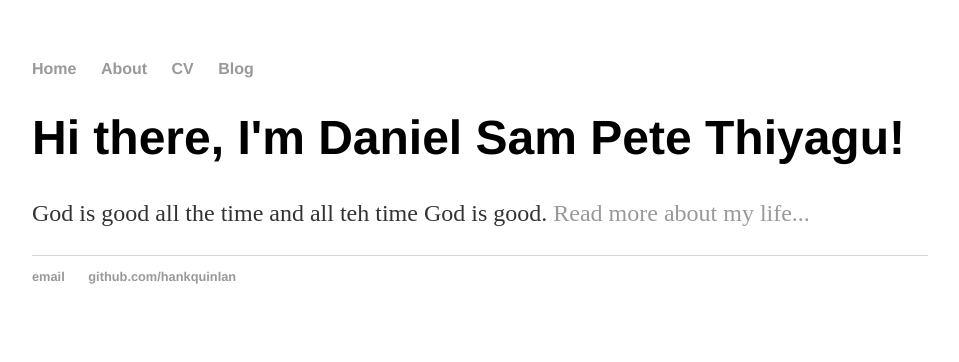
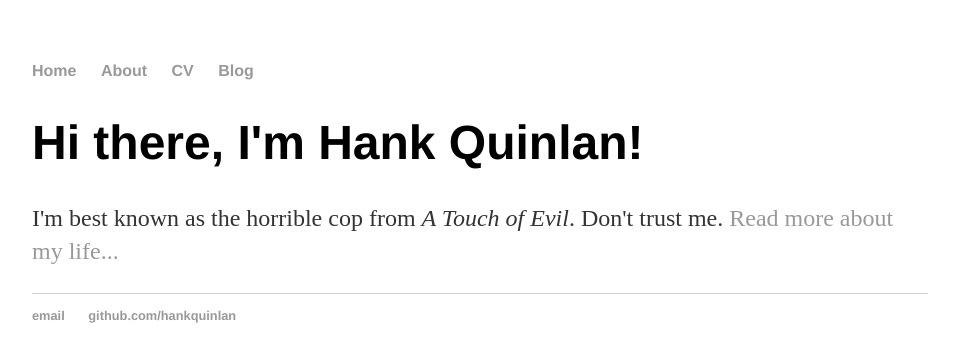
Before and after one commit to danielsampete/danielsampete.github.io, a Jekyll site: the page built from index.html, in a window 1280 px wide. Shown: the top 362 px of the page, without its empty margins (160-1119 px from the left). Built offline with Jekyll 4.4.1, drawn with Linux system fonts in a browser that asks for light colours.

Commit message:
Using guides zip

```diff
--- a/_config.yml
+++ b/_config.yml
@@ -1,2 +1,3 @@
-name: Daniel Sam Pete Thiyagu, God is good all the time and all the time God is good :-)
+name: Hank Quinlan, Horrible Cop
 markdown: kramdown
+permalink: /blog/:year/:month/:day/:title
--- a/_layouts/default.html
+++ b/_layouts/default.html
@@ -2,9 +2,12 @@
 <html>
   <head>
     <title>{{ page.title }}</title>
-			<!-- link to main stylesheet -->
+
     <link rel="stylesheet" type="text/css" href="/css/main.css">
+
   </head>
+
+
   <body>
     <nav>
 <ul>
@@ -18,7 +21,8 @@
 
   {{ content }}
 
-			</div><!-- /.container -->
+</div>
+
   <footer>
    <ul>
    <li><a href="mailto:hankquinlanhub@gmail.com">email</a></li>
@@ -26,4 +30,5 @@
    </ul>
   </footer>
   </body>
+
 </html>
--- a/css/main.css
+++ b/css/main.css
@@ -1,43 +1,29 @@
-body {
-    margin: 60px auto;
-    width: 70%;
-}
-nav ul, footer ul {
-    font-family:'Helvetica', 'Arial', 'Sans-Serif';
-    padding: 0px;
-    list-style: none;
-    font-weight: bold;
-}
-nav ul li, footer ul li {
-    display: inline;
-    margin-right: 20px;
-}
-a {
-    text-decoration: none;
-    color: #999;
-}
-a:hover {
-    text-decoration: underline;
-}
-h1 {
-    font-size: 3em;
-    font-family:'Helvetica', 'Arial', 'Sans-Serif';
-}
-p {
-    font-size: 1.5em;
-    line-height: 1.4em;
-    color: #333;
-}
-footer {
-    border-top: 1px solid #d5d5d5;
-    font-size: .8em;
-}
+body { margin: 60px auto; width: 70%; }
 
-ul.posts {
-    margin: 20px auto 40px;
-    font-size: 1.5em;
-}
+a { text-decoration: none; color: #999; }
+a:hover { text-decoration: underline; }
 
-ul.posts li {
-    list-style: none;
-}
+p, ul { font-size: 1.5em; line-height: 1.4em; color: #333; }
+
+h1, h2, h3, h4 { font-family: 'Helvetica', 'Arial', 'Sans-Serif'; }
+h1 { font-size: 3em;  }
+h2 { font-size: 2.7em; }
+h3 { font-size: 2.3em; }
+h4 { font-size: 1.9em; }
+
+nav ul, footer ul { font-size: 1em; font-family: 'Helvetica', 'Arial', 'Sans-Serif'; padding: 0px; list-style: none; font-weight: bold; }
+nav ul li, footer ul li { display: inline; margin-right: 20px; }
+
+footer { border-top: 1px solid #d5d5d5; font-size: .8em; }
+
+/* Blog */
+ul.posts { margin: 20px auto 40px; font-size: 1.5em; }
+ul.posts li { list-style: none; }
+
+/* CV */
+.cv { margin: 0px 0px 60px; }
+.cv h1 { font-size: 3em; }
+.cv h2 { font-size: 2em; }
+.cv address, .cv .download { font-family: 'Helvetica', 'Arial', 'Sans-Serif'; }
+.cv address, .cv p { font-size: 1.2em; }
+.cv .download { float: right; font-size: .8em; text-transform: uppercase; }
--- a/index.html
+++ b/index.html
@@ -1,8 +1,9 @@
 ---
 layout: default
-title: DSP
+title: Hank Quinlan, Horrible Cop
 ---
-<div class="blurb">
-	<h1>Hi there, I'm Daniel Sam Pete Thiyagu!</h1>
-	<p>God is good all the time and all teh time God is good. <a href="/about">Read more about my life...</a></p>
-</div><!-- /.blurb -->
+
+		<div class="blurb">
+			<h1>Hi there, I'm Hank Quinlan!</h1>
+			<p>I'm best known as the horrible cop from <em>A Touch of Evil</em>. Don't trust me. <a href="/about">Read more about my life...</a></p>
+		</div>
```
Also changed, not shown: _posts/2014-04-30-hank-quinlan-site-launched.md (added, +7 -0 lines), about/index.html (added, +15 -0 lines), blog/atom.xml (added, +27 -0 lines), blog/index.html (+8 -7 lines), cv/index.html (added, +22 -0 lines), README.md. Lines whose indentation alone changed are shown as unchanged.
